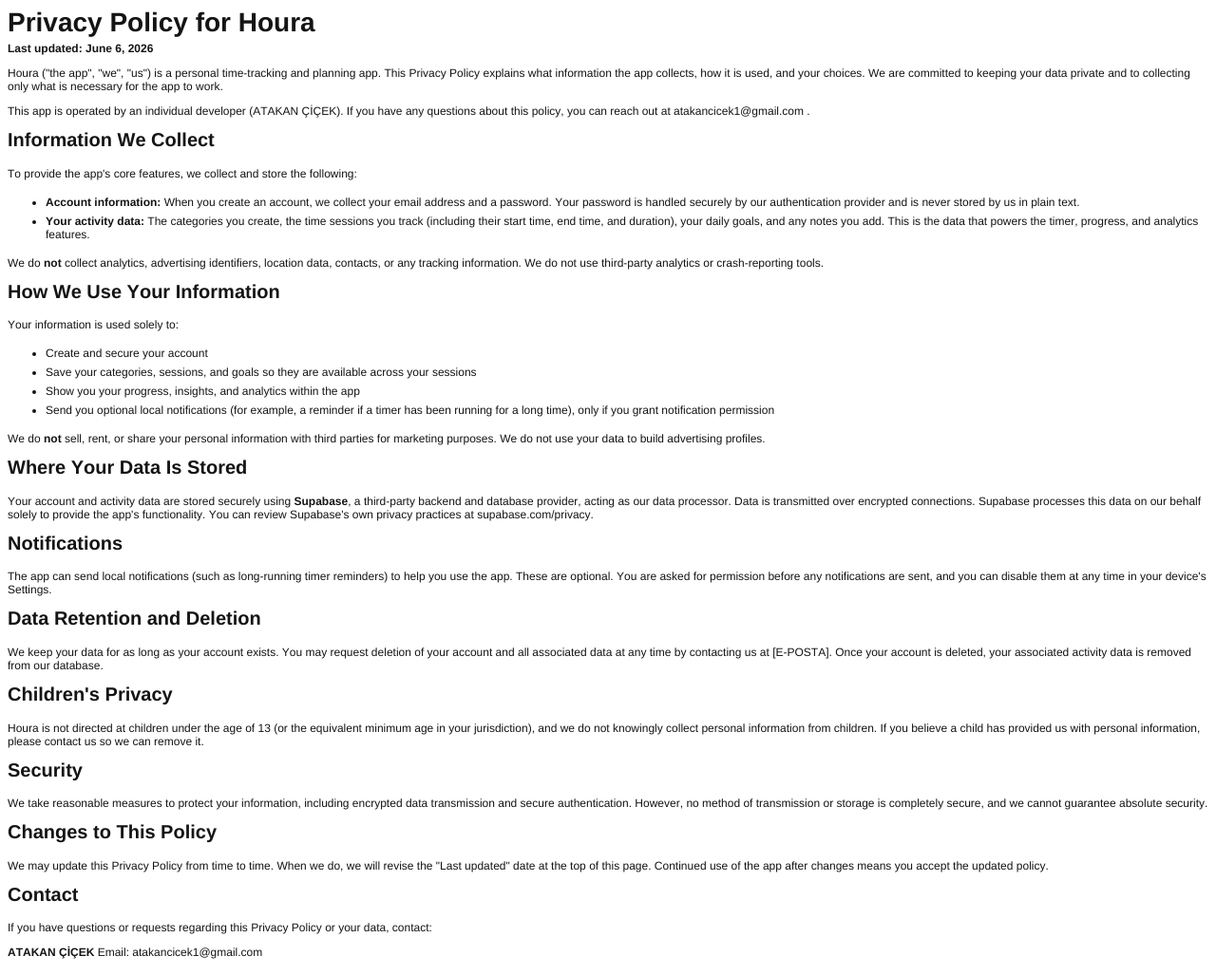
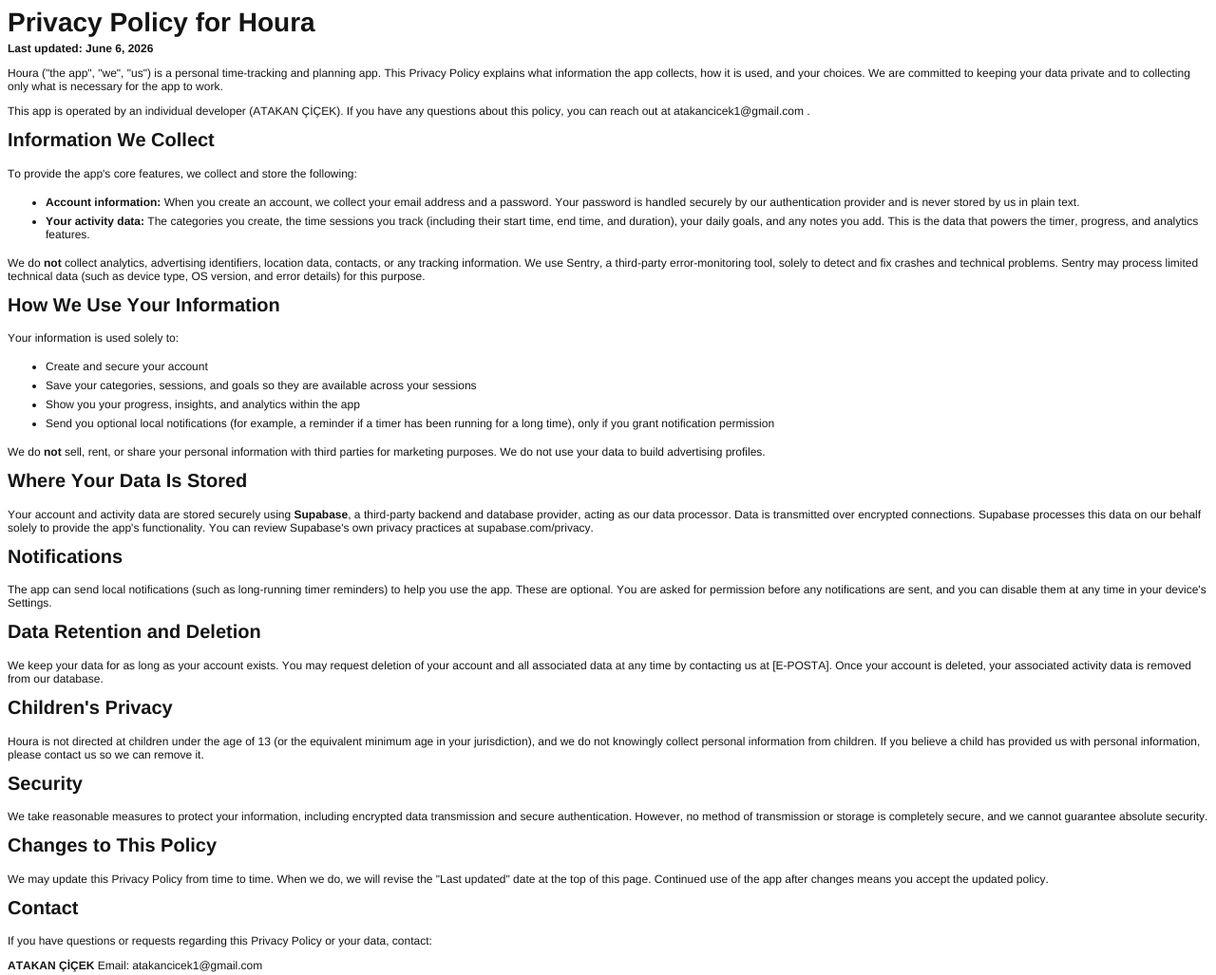
Before and after one commit to atakancicekk/houra-privacy, a plain HTML site: page index.html in a window 1280 px wide. Shown: the whole page at 95% size. Drawn offline with Linux system fonts and the light colour scheme.

Commit message:
Revise account information and data collection details
Updated privacy policy to include usage of Sentry for error monitoring.

```diff
--- a/index.html
+++ b/index.html
@@ -27,7 +27,7 @@
   <li class="li5"><span class="s2"><b></b></span><span class="s3"><b>Account information:</b></span><span class="s1"> When you create an account, we collect your email address and a password. Your password is handled securely by our authentication provider and is never stored by us in plain text.</span></li>
   <li class="li5"><span class="s2"><b></b></span><span class="s3"><b>Your activity data:</b></span><span class="s1"> The categories you create, the time sessions you track (including their start time, end time, and duration), your daily goals, and any notes you add. This is the data that powers the timer, progress, and analytics features.</span></li>
 </ul>
-<p class="p3"><span class="s1">We do </span><span class="s3"><b>not</b></span><span class="s1"> collect analytics, advertising identifiers, location data, contacts, or any tracking information. We do not use third-party analytics or crash-reporting tools.</span></p>
+<p class="p3"><span class="s1">We do </span><span class="s3"><b>not</b></span><span class="s1"> collect analytics, advertising identifiers, location data, contacts, or any tracking information. We use Sentry, a third-party error-monitoring tool, solely to detect and fix crashes and technical problems. Sentry may process limited technical data (such as device type, OS version, and error details) for this purpose.</span></p>
 <h2 style="margin: 0.0px 0.0px 16.6px 0.0px; font: 20.0px 'Helvetica Neue'; color: #141414; -webkit-text-stroke: #141414"><span class="s1"><b>How We Use Your Information</b></span></h2>
 <p class="p3"><span class="s1">Your information is used solely to:</span></p>
 <ul class="ul1">
```
